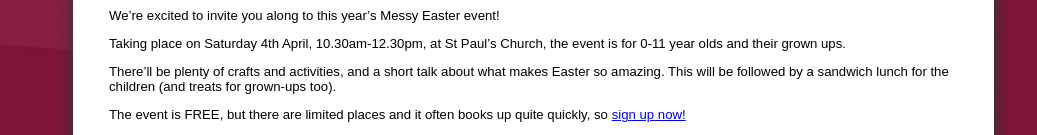
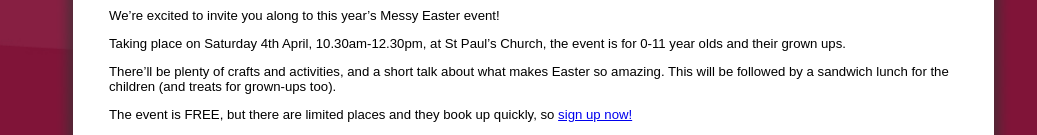
Before and after one commit to stpaulsspennymoor/stpaulsspennymoor.github.io, a Jekyll site: the page built from events.md, in a window 1280 px wide. Shown: the part 605-740 px from the top of the page, without its empty margins (119-1156 px from the left). Built offline with Jekyll 4.4.1, drawn with Linux system fonts in a browser that asks for light colours; grey boxes are pictures that could not be loaded.

Commit message:
Update events.md

```diff
--- a/events.md
+++ b/events.md
@@ -13,6 +13,6 @@ Taking place on Saturday 4th April, 10.30am-12.30pm, at St Paul's Church, the ev
 
 There’ll be plenty of crafts and activities, and a short talk about what makes Easter so amazing. This will be followed by a sandwich lunch for the children (and treats for grown-ups too).
 
-The event is FREE, but there are limited places and it often books up quite quickly, so [sign up now!](https://forms.gle/GNaLcnfyR8GriwtK7)
+The event is FREE, but there are limited places and they book up quickly, so [sign up now!](https://forms.gle/GNaLcnfyR8GriwtK7)
 
 <img width="603" height="487" alt="MessyEaster2026" src="https://github.com/user-attachments/assets/a4ef0cdd-dc4f-45de-bf58-ea5762f86f14" />
```
